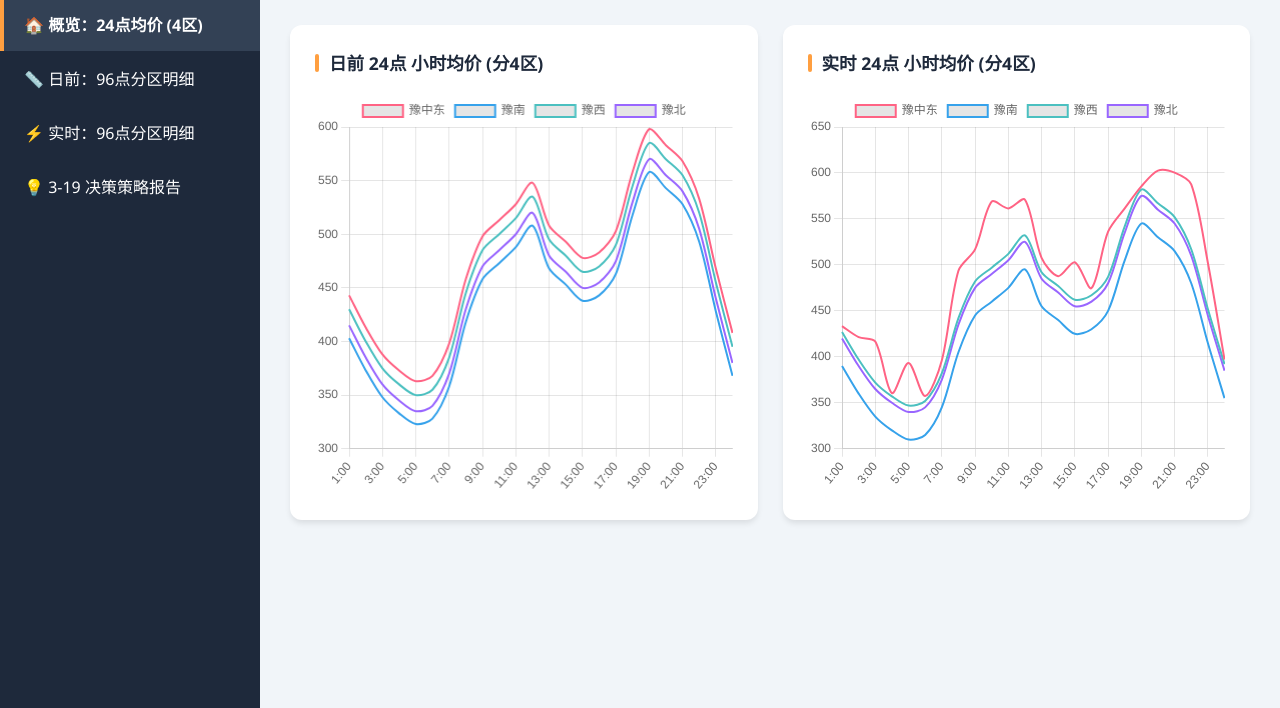
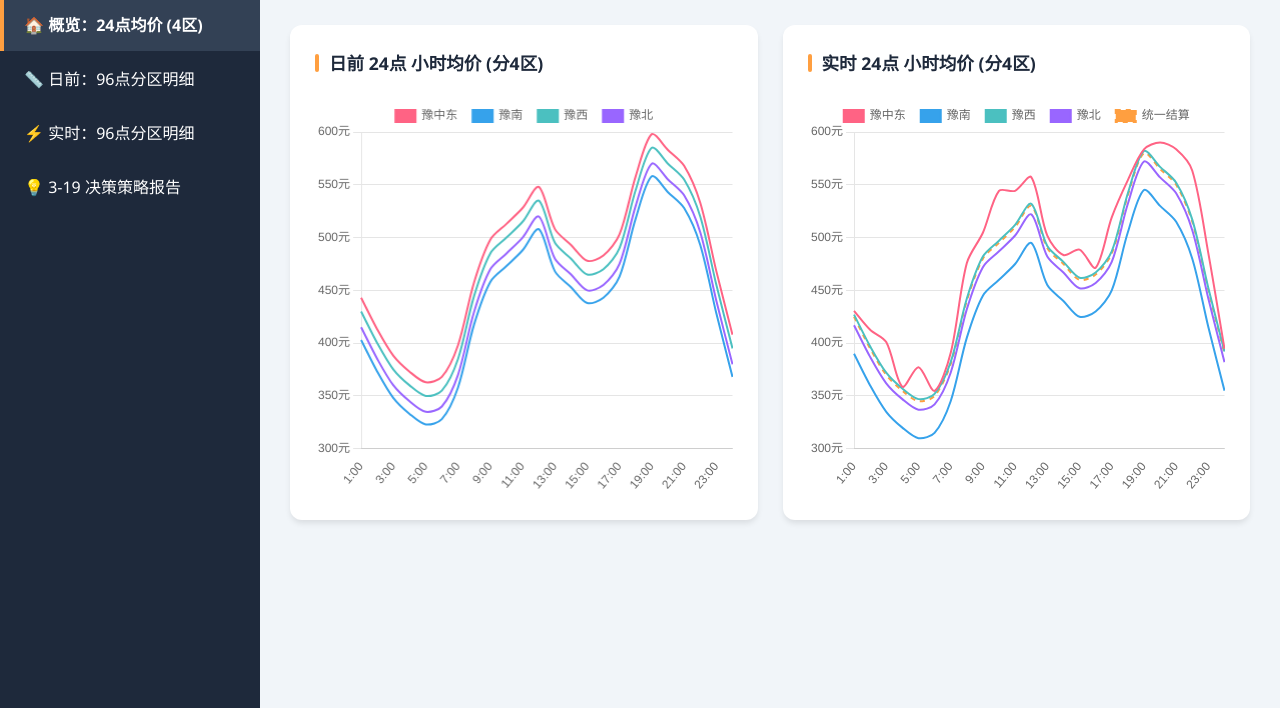
Before and after one commit to zhujason79-code/Henan_Forecast_Dashboard_0319, a plain HTML site: page index.html in a window 1280 px wide. Shown: the part 92-800 px from the top of the page. Drawn offline with nearby package versions, Linux system fonts and the light colour scheme.

Commit message:
Update index.html

```diff
--- a/index.html
+++ b/index.html
@@ -16,20 +16,19 @@
         .main { flex-grow: 1; overflow-y: auto; padding: 30px; }
         .header-bar { display: flex; justify-content: space-between; align-items: center; margin-bottom: 30px; }
         .card { background: white; border-radius: 12px; padding: 25px; box-shadow: 0 4px 6px -1px rgba(0,0,0,0.1); margin-bottom: 25px; }
-        .grid { display: grid; grid-template-columns: 1fr 1fr; gap: 25px; }
+        .grid { display: grid; grid-template-columns: 1fr 1fr; gap: 25px; margin-bottom: 25px; }
         h2 { margin: 0 0 20px 0; font-size: 1.1rem; color: #1e293b; display: flex; align-items: center; gap: 10px; }
         h2::before { content: ''; width: 4px; height: 18px; background: var(--unified); border-radius: 2px; }
         .chart-wrap { position: relative; height: 400px; width: 100%; }
         .view-section { display: none; }
         .view-section.active { display: block; }
-        .legend-custom { display: flex; justify-content: center; gap: 20px; margin-bottom: 15px; font-size: 12px; }
         .st-item { background: #f8fafc; border: 1px solid #e2e8f0; padding: 15px; border-radius: 8px; margin-bottom: 10px; }
     </style>
 </head>
 <body>
 
 <div class="sidebar">
-    <div class="sidebar-header">河南现货预测 V5.0</div>
+    <div class="sidebar-header">河南现货预测 V5.2</div>
     <div class="nav-item active" onclick="switchTab(this, 'tab1')">🏠 概览：24点均价 (4区)</div>
     <div class="nav-item" onclick="switchTab(this, 'tab2')">📏 日前：96点分区明细</div>
     <div class="nav-item" onclick="switchTab(this, 'tab3')">⚡ 实时：96点分区明细</div>
@@ -40,14 +39,14 @@
     <div class="header-bar">
         <div>
             <h1 style="margin:0; font-size: 1.5rem;">2026-03-19 河南省电力现货预测看板</h1>
-            <small style="color: #64748b;">驱动特征：全省断面约束、备用预警及 4 区域同步气象</small>
+            <small style="color: #64748b;">支持鼠标悬停同步显示分区电价 | 全分区图例已启用</small>
         </div>
         <div style="background: white; padding: 10px 20px; border-radius: 8px; font-weight: bold; border: 1px solid #e2e8f0;">
             全省预测均价：<span style="color:var(--unified);">438.2 元/MWh</span>
         </div>
     </div>
 
-    <!-- TAB 1 -->
+    <!-- TAB 1: 24点均价 -->
     <div id="tab1" class="view-section active">
         <div class="grid">
             <div class="card">
@@ -61,42 +60,35 @@
         </div>
     </div>
 
-    <!-- TAB 2 -->
+    <!-- TAB 2: 日前96点 -->
     <div id="tab2" class="view-section">
         <div class="card">
             <h2>日前 96点 (15分钟级) 4分区电价预测曲线</h2>
-            <div class="legend-custom">
-                <span style="color:var(--yzd)">● 豫中东</span>
-                <span style="color:var(--yn)">● 豫南</span>
-                <span style="color:var(--yx)">● 豫西</span>
-                <span style="color:var(--yb)">● 豫北</span>
-                <span style="color:var(--unified)">-- 统一结算点</span>
-            </div>
             <div class="chart-wrap" style="height: 500px;"><canvas id="da96"></canvas></div>
         </div>
     </div>
 
-    <!-- TAB 3 -->
+    <!-- TAB 3: 实时96点 -->
     <div id="tab3" class="view-section">
         <div class="card">
-            <h2>实时 96点 (15分钟级) 4分区电价高频波动</h2>
-            <p style="font-size: 0.85rem; color: #ef4444;">提示：19:00-20:30 断面接近限额 1700MW，实时价格存在极高正向偏差风险。</p>
+            <h2>实时 96点 (15分钟级) 4分区电价预测曲线</h2>
+            <p style="font-size: 0.85rem; color: #ef4444;">提示：19:00-20:30 断面接近限额 1700MW，实时价格波动剧烈。</p>
             <div class="chart-wrap" style="height: 500px;"><canvas id="rt96"></canvas></div>
         </div>
     </div>
 
-    <!-- TAB 4 -->
+    <!-- TAB 4: 策略报告 -->
     <div id="tab4" class="view-section">
         <div class="grid">
             <div class="card">
                 <h2 style="color:#ef4444;">售电交易决策建议</h2>
-                <div class="st-item"><b>日前锁定策略:</b> 预测 18:30 起全省备用偏紧，日前价格 540 元起步，实时溢价概率 70%。建议日前合同成交率设为 102%，进行轻微多头布局。</div>
-                <div class="st-item"><b>分区对冲:</b> 豫中东与豫南全天存在 35-40 元稳定价差，建议在豫南地区加大实时采购比例。</div>
+                <div class="st-item"><b>日前锁定策略:</b> 预测 18:30 起全省备用偏紧，建议日前合同成交率设为 102%，防范实时溢价。</div>
+                <div class="st-item"><b>分区对冲:</b> 豫南电价长期贴底，建议加大该区域实时采购头寸以降低均价成本。</div>
             </div>
             <div class="card">
                 <h2 style="color:#22c55e;">批发用户购电优化建议</h2>
-                <div class="st-item"><b>尖峰移峰:</b> 豫中东工业用户建议将 19:15-20:00 的生产任务平移至 03:00 谷电期，度电节省约 265 元/MWh。</div>
-                <div class="st-item"><b>绿电窗口:</b> 11:30-13:45 豫南及豫北辐射增强，该时段为全天价格次低点，适合安排集中消纳。</div>
+                <div class="st-item"><b>尖峰移峰:</b> 19:15 峰值显著，建议工业用户将生产压力平移至凌晨谷电期。</div>
+                <div class="st-item"><b>绿电窗口:</b> 11:30-13:45 为当日低价时段，适合安排集中高负荷运行。</div>
             </div>
         </div>
     </div>
@@ -121,38 +113,88 @@
     const baseDA = [425, 395, 370, 355, 345, 350, 380, 440, 480, 495, 510, 530, 490, 475, 460, 465, 485, 540, 580, 565, 550, 515, 450, 390];
 
     const ds = (label, data, color, dashed = false) => ({
-        label: label, data: data, borderColor: color, borderWidth: 2, pointRadius: 0, tension: 0.3, borderDash: dashed ? [5,5] : []
+        label: label,
+        data: data,
+        borderColor: color,
+        backgroundColor: color,
+        borderWidth: 2,
+        pointRadius: 0,
+        hoverRadius: 6,
+        tension: 0.3,
+        borderDash: dashed ? [5,5] : [],
+        fill: false
     });
 
     const gen96 = (baseArr, offset, vol) => {
         let r = [];
-        baseArr.forEach(v => { for(let i=0;i<4;i++) r.push(v + offset + (Math.random()-0.5)*vol); });
+        baseArr.forEach(v => { for(let i=0;i<4;i++) r.push(Number((v + offset + (Math.random()-0.5)*vol).toFixed(2))); });
         return r;
     };
 
+    const globalOptions = {
+        responsive: true,
+        maintainAspectRatio: false,
+        interaction: { mode: 'index', intersect: false },
+        plugins: {
+            legend: {
+                display: true,
+                position: 'top',
+                labels: { boxWidth: 20, padding: 15 }
+            },
+            tooltip: {
+                enabled: true,
+                padding: 10,
+                callbacks: { label: (ctx) => `${ctx.dataset.label}: ${ctx.parsed.y} 元` }
+            }
+        },
+        scales: {
+            x: { grid: { display: false } },
+            y: { ticks: { callback: value => value + '元' } }
+        }
+    };
+
     window.onload = () => {
-        new Chart(document.getElementById('da24'), { type: 'line', data: { labels: labels24, datasets: [
-            ds('豫中东', baseDA.map(v=>v+18), colors.yzd), ds('豫南', baseDA.map(v=>v-22), colors.yn),
-            ds('豫西', baseDA.map(v=>v+5), colors.yx), ds('豫北', baseDA.map(v=>v-10), colors.yb)
-        ]}, options: { responsive: true, maintainAspectRatio: false } });
+        new Chart(document.getElementById('da24'), {
+            type: 'line',
+            data: { labels: labels24, datasets: [
+                ds('豫中东', baseDA.map(v=>v+18), colors.yzd), ds('豫南', baseDA.map(v=>v-22), colors.yn),
+                ds('豫西', baseDA.map(v=>v+5), colors.yx), ds('豫北', baseDA.map(v=>v-10), colors.yb)
+            ]},
+            options: globalOptions
+        });
 
-        new Chart(document.getElementById('rt24'), { type: 'line', data: { labels: labels24, datasets: [
-            ds('豫中东', baseDA.map(v=>v*(1+Math.random()*0.15)), colors.yzd),
-            ds('豫南', baseDA.map(v=>v-35), colors.yn),
-            ds('豫西', baseDA.map(v=>v+2), colors.yx),
-            ds('豫北', baseDA.map(v=>v-5), colors.yb)
-        ]}, options: { responsive: true, maintainAspectRatio: false } });
+        new Chart(document.getElementById('rt24'), {
+            type: 'line',
+            data: { labels: labels24, datasets: [
+                ds('豫中东', baseDA.map(v=>(v*(1+Math.random()*0.1)).toFixed(2)), colors.yzd),
+                ds('豫南', baseDA.map(v=>(v-35).toFixed(2)), colors.yn),
+                ds('豫西', baseDA.map(v=>(v+2).toFixed(2)), colors.yx),
+                ds('豫北', baseDA.map(v=>(v-8).toFixed(2)), colors.yb),
+                ds('统一结算', baseDA.map(v=>v.toFixed(2)), colors.unified, true)
+            ]},
+            options: globalOptions
+        });
 
-        new Chart(document.getElementById('da96'), { type: 'line', data: { labels: labels96, datasets: [
-            ds('豫中东', gen96(baseDA, 18, 5), colors.yzd), ds('豫南', gen96(baseDA, -22, 5), colors.yn),
-            ds('豫西', gen96(baseDA, 5, 5), colors.yx), ds('豫北', gen96(baseDA, -10, 5), colors.yb),
-            ds('统一结算', gen96(baseDA, 0, 3), colors.unified, true)
-        ]}, options: { responsive: true, maintainAspectRatio: false, scales: { x: { ticks: { maxTicksLimit: 24 } } } } });
+        new Chart(document.getElementById('da96'), {
+            type: 'line',
+            data: { labels: labels96, datasets: [
+                ds('豫中东', gen96(baseDA, 18, 5), colors.yzd), ds('豫南', gen96(baseDA, -22, 5), colors.yn),
+                ds('豫西', gen96(baseDA, 5, 5), colors.yx), ds('豫北', gen96(baseDA, -10, 5), colors.yb),
+                ds('统一结算', gen96(baseDA, 0, 3), colors.unified, true)
+            ]},
+            options: { ...globalOptions, scales: { x: { ticks: { maxTicksLimit: 24 } } } }
+        });
 
-        new Chart(document.getElementById('rt96'), { type: 'line', data: { labels: labels96, datasets: [
-            ds('豫中东', gen96(baseDA, 20, 150), colors.yzd), ds('豫南', gen96(baseDA, -30, 200), colors.yn),
-            ds('豫西', gen96(baseDA, 5, 100), colors.yx), ds('豫北', gen96(baseDA, -10, 120), colors.yb)
-        ]}, options: { responsive: true, maintainAspectRatio: false, scales: { x: { ticks: { maxTicksLimit: 24 } } } } });
+        new Chart(document.getElementById('rt96'), {
+            type: 'line',
+            data: { labels: labels96, datasets: [
+                ds('豫中东 (RT)', gen96(baseDA, 20, 150), colors.yzd),
+                ds('豫南 (RT)', gen96(baseDA, -30, 200), colors.yn),
+                ds('豫西 (RT)', gen96(baseDA, 5, 100), colors.yx),
+                ds('豫北 (RT)', gen96(baseDA, -10, 120), colors.yb)
+            ]},
+            options: { ...globalOptions, scales: { x: { ticks: { maxTicksLimit: 24 } } } }
+        });
     }
 </script>
 </body>
```
